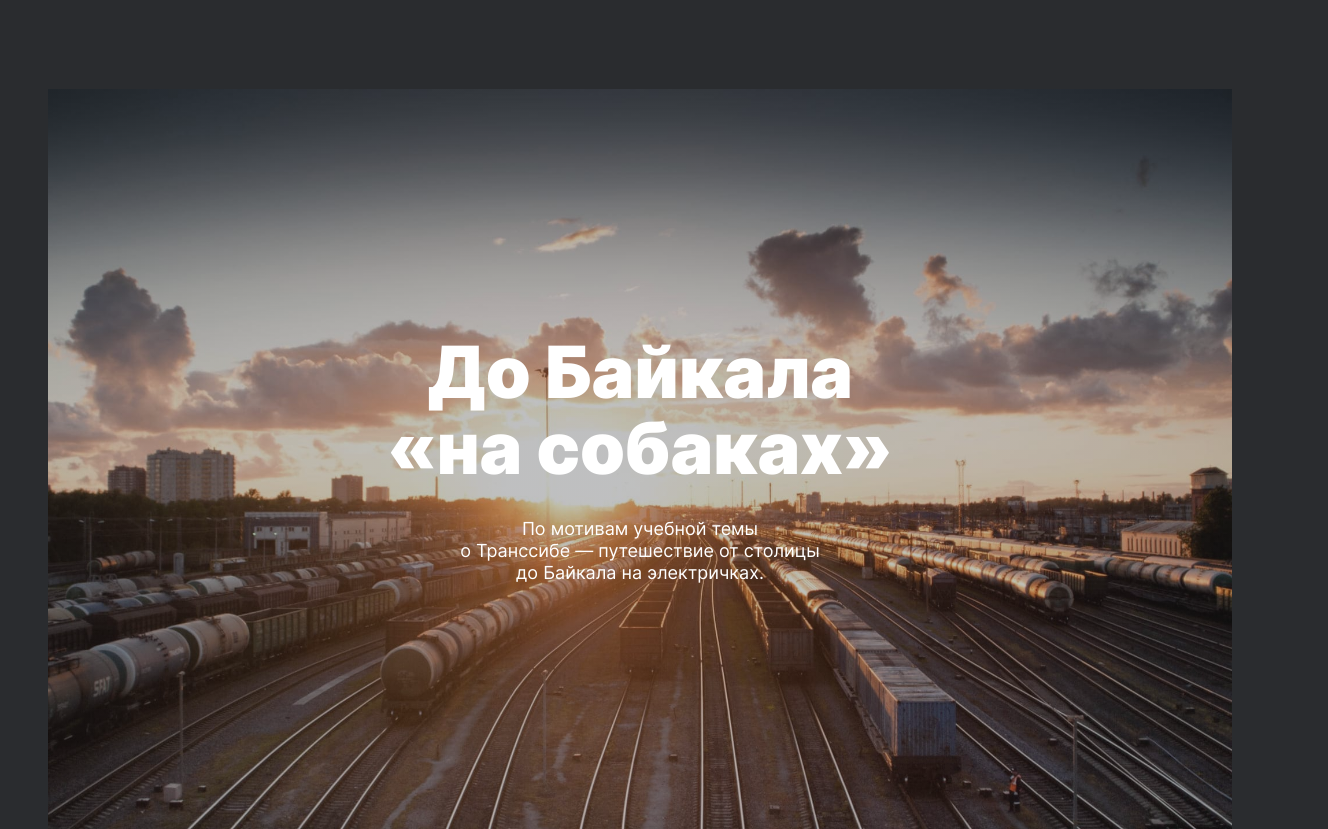
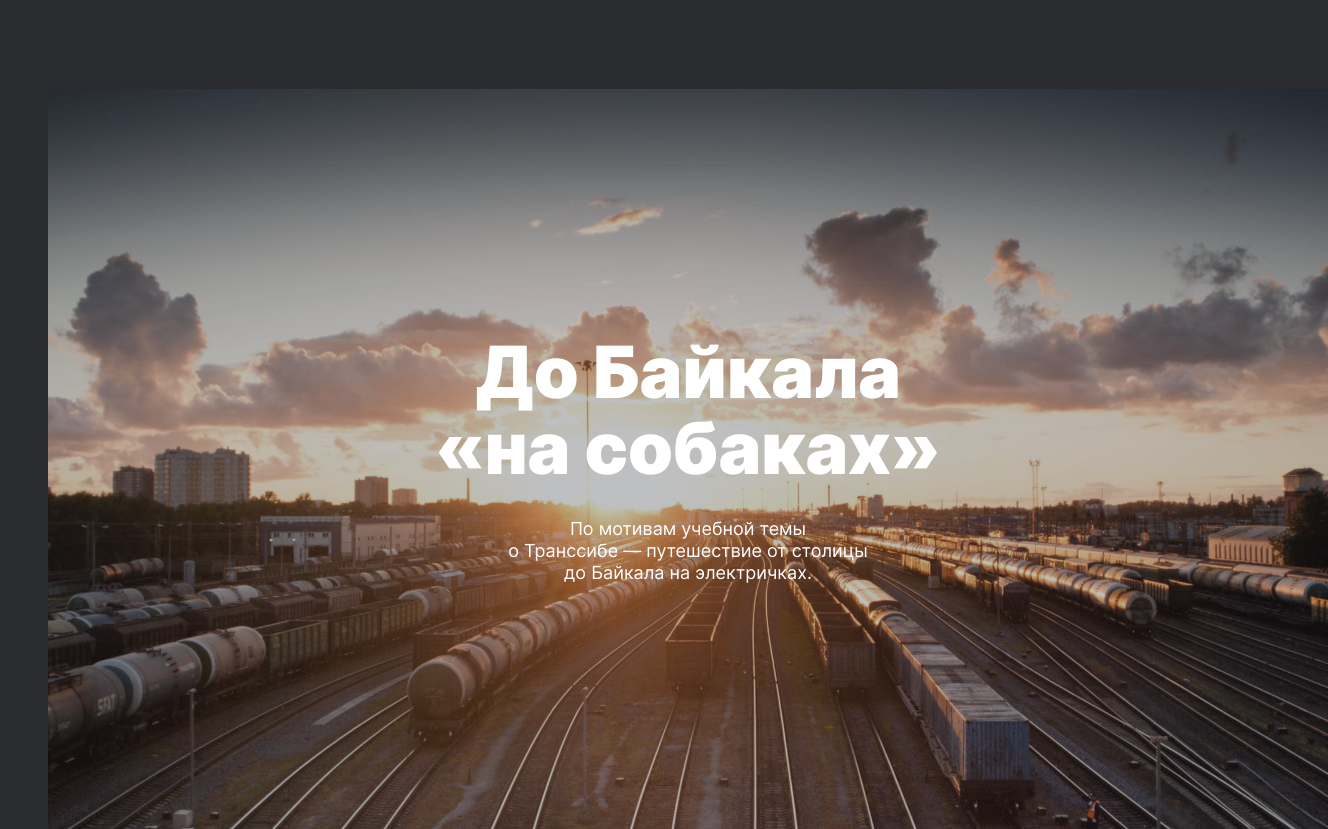
Before and after one commit to dolbilov/russian-travel, a plain HTML site: page index.html in a window 1280 px wide. Shown: the part 5912-6741 px from the top of the page, 1328 px wide, since content can reach past the window. Drawn offline with Linux system fonts and the light colour scheme.

Commit message:
bugfix: Change link size in section 'cover'

```diff
--- /dev/null
+++ b/blocks/cover/__link/cover__link.css
@@ -0,0 +1,28 @@
+.cover__link {
+  align-items: center;
+  box-sizing: border-box;
+  display: flex;
+  flex-direction: column;
+  justify-content: center;
+  padding: 245px 0;
+  position: relative;
+  text-decoration: none;
+}
+
+@media screen and (max-width: 1279px) {
+  .cover__link {
+    padding: 195px 0;
+  }
+}
+
+@media screen and (max-width: 1023px) {
+  .cover__link {
+    padding: 115px 0;
+  }
+}
+
+@media screen and (max-width: 767px) {
+  .cover__link {
+    padding: 33px 0;
+  }
+}
--- a/blocks/cover/cover.css
+++ b/blocks/cover/cover.css
@@ -1,36 +1,28 @@
 .cover {
-  align-items: center;
-  background: linear-gradient(rgba(42, 44, 47, 0.3), rgba(42, 44, 47, 0.3)),
-    url(../../images/cover-trains.jpg) no-repeat center center / cover;
-  box-sizing: border-box;
-  display: flex;
-  flex-direction: column;
-  justify-content: center;
-  max-width: 1184px;
-  padding: 245px 0;
-  transition: all 0.2s ease-in-out;
+  background: url(../../../images/cover-trains.jpg) no-repeat center center /
+    cover;
+  position: relative;
   width: 100%;
+  max-width: 1280px;
 }
 
-.cover:hover {
-  background: linear-gradient(rgba(42, 44, 47, 0.8), rgba(42, 44, 47, 0.8)),
-    url(../../images/cover-trains.jpg) no-repeat center center / cover;
+.cover::before {
+  content: '';
+  background: rgba(42, 44, 47, 0.3);
+  width: 100%;
+  height: 100%;
+  position: absolute;
+  top: 0;
+  left: 0;
+  transition: background 0.2s ease-in-out;
 }
 
-@media screen and (max-width: 1279px) {
-  .cover {
-    padding: 195px 0;
-  }
+.cover:hover::before {
+  content: '';
+  background: rgba(42, 44, 47, 0.8);
+  width: 100%;
+  height: 100%;
+  position: absolute;
+  top: 0;
+  left: 0;
 }
-
-@media screen and (max-width: 1023px) {
-  .cover {
-    padding: 115px 0;
-  }
-}
-
-@media screen and (max-width: 767px) {
-  .cover {
-    padding: 33px 0;
-  }
-}
--- a/index.html
+++ b/index.html
@@ -99,7 +99,7 @@
       </section>
       <!-- /.intro -->
 
-      <section class="photo-grid">
+      <section class="photo-grid" aria-label="Фотографии мест.">
         <img
           src="./images/photo-grid/train.jpg"
           alt="Поезд."
@@ -362,19 +362,19 @@
       </section>
       <!-- /.places -->
 
-      <section class="cover cover_margins">
-        <h2 class="cover__heading">До Байкала «на собаках»</h2>
-        <p class="cover__subheading">
+      <section class="cover cover_margins" aria-label="До Байкала «на собаках»">
         <a
           href="https://stampsy.com/na-elektrichkakh-do-baikala"
           target="_blank"
           rel="noopener noreferrer"
-            class="cover__subheading-link"
+          class="cover__link"
         >
+          <h2 class="cover__heading">До Байкала «на собаках»</h2>
+          <p class="cover__subheading">
             По&nbsp;мотивам учебной темы о&nbsp;Транссибе&nbsp;&mdash;
             путешествие от&nbsp;столицы до Байкала на&nbsp;электричках.
+          </p>
         </a>
-        </p>
       </section>
       <!-- /.cover -->
     </main>
--- a/pages/index.css
+++ b/pages/index.css
@@ -39,6 +39,7 @@
 
 @import url(../blocks/cover/cover.css);
 @import url(../blocks/cover/_margins/cover_margins.css);
+@import url(../blocks/cover/__link/cover__link.css);
 @import url(../blocks/cover/__heading/cover__heading.css);
 @import url(../blocks/cover/__subheading/cover__subheading.css);
 @import url(../blocks/cover/__subheading-link/cover__subheading-link.css);
```
Lines whose indentation alone changed are shown as unchanged.
